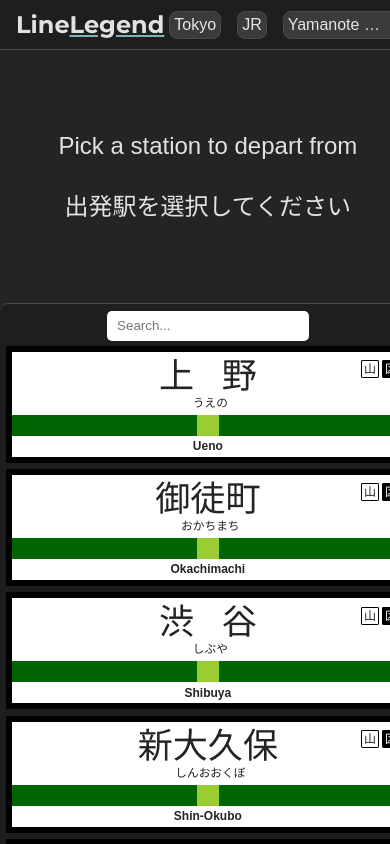
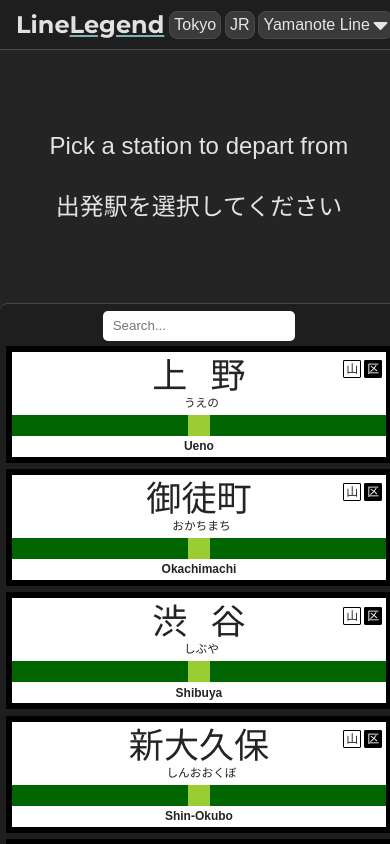
Before and after one commit to CasLinden/line-order, a React (Vite) app: page / in a window 390 px wide. Shown: the top 844 px of the page. Built offline with nearby package versions, Linux system fonts and the light colour scheme.

Commit message:
added onTouchStart to DropDownItemLine, which didnt work on mobile

```diff
--- a/src/components/Header/DropDownMenu.jsx
+++ b/src/components/Header/DropDownMenu.jsx
@@ -68,6 +68,7 @@
         href="#"
         className="menu-item"
         onClick={() => handleLineSelection(currentCity, currentGroup, value)}
+        onTouchStart={() => handleLineSelection(currentCity, currentGroup, value)}
       >
         {children}
       </a>
--- a/src/components/Header/LineNav.jsx
+++ b/src/components/Header/LineNav.jsx
@@ -24,7 +24,7 @@
     return (
       <li className="nav-item">
         <div className="nav-clickable-wrapper" onClick={() => setOpen(!open)}>
-          <a className="overflow-hidden" href="#">{text}</a>
+          <a className="line-nav-overflow-hidden" href="#">{text}</a>
           {icon && <img className="caret" src={icon} alt="" />}
         </div>
         {open && children}
--- a/src/css/drop-down-menu.css
+++ b/src/css/drop-down-menu.css
@@ -10,6 +10,7 @@
   overflow: hidden;
   transition: height var(--speed) ease;
   box-sizing: content-box;
+  z-index: 2;
 }
 
 .icon-button {
--- a/src/css/header.css
+++ b/src/css/header.css
@@ -10,6 +10,7 @@
     padding: 1rem 0rem 1rem 1rem;
     flex: 1;
     border-bottom: var(--border);
+    width: 100%;
   }
 
   .header-train-image{
--- a/src/css/line-nav.css
+++ b/src/css/line-nav.css
@@ -7,7 +7,7 @@
   max-width: 100%;
   height: 100%;
   display: flex;
-  gap: 1rem;
+  gap: clamp(1px, 1vw, 1rem);
   justify-content: flex-end;
   align-items: center;
 }
@@ -41,8 +41,7 @@
 }
 
 @media (max-width: 499px) {
-  .overflow-hidden {
-    max-width: 100px;
+  .line-nav-overflow-hidden {
     white-space: nowrap;
     overflow: hidden;
     text-overflow: ellipsis;
```
Also changed, not shown: 4 other files (tests, documents, lock files or other folders).
